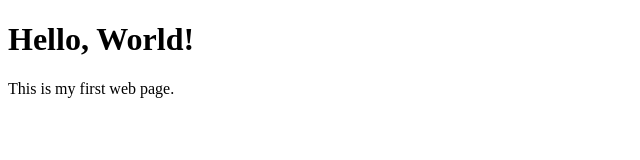
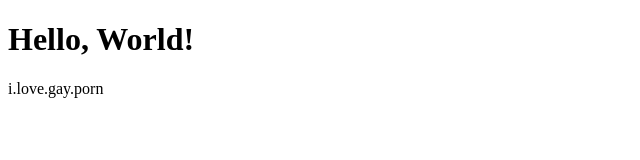
Before and after one commit to soggy-waffles-6900/Forks-Enthusiast.com, a plain HTML site: page index.html in a window 1280 px wide. Shown: the whole page, without its empty margins (0-640 px from the left). Drawn offline with Linux system fonts and the light colour scheme.

Commit message:
Update index.html

```diff
--- a/index.html
+++ b/index.html
@@ -5,6 +5,6 @@
 </head>
 <body>
     <h1>Hello, World!</h1>
-    <p>This is my first web page.</p>
+    <p>i.love.gay.porn</p>
 </body>
 </html>
```
